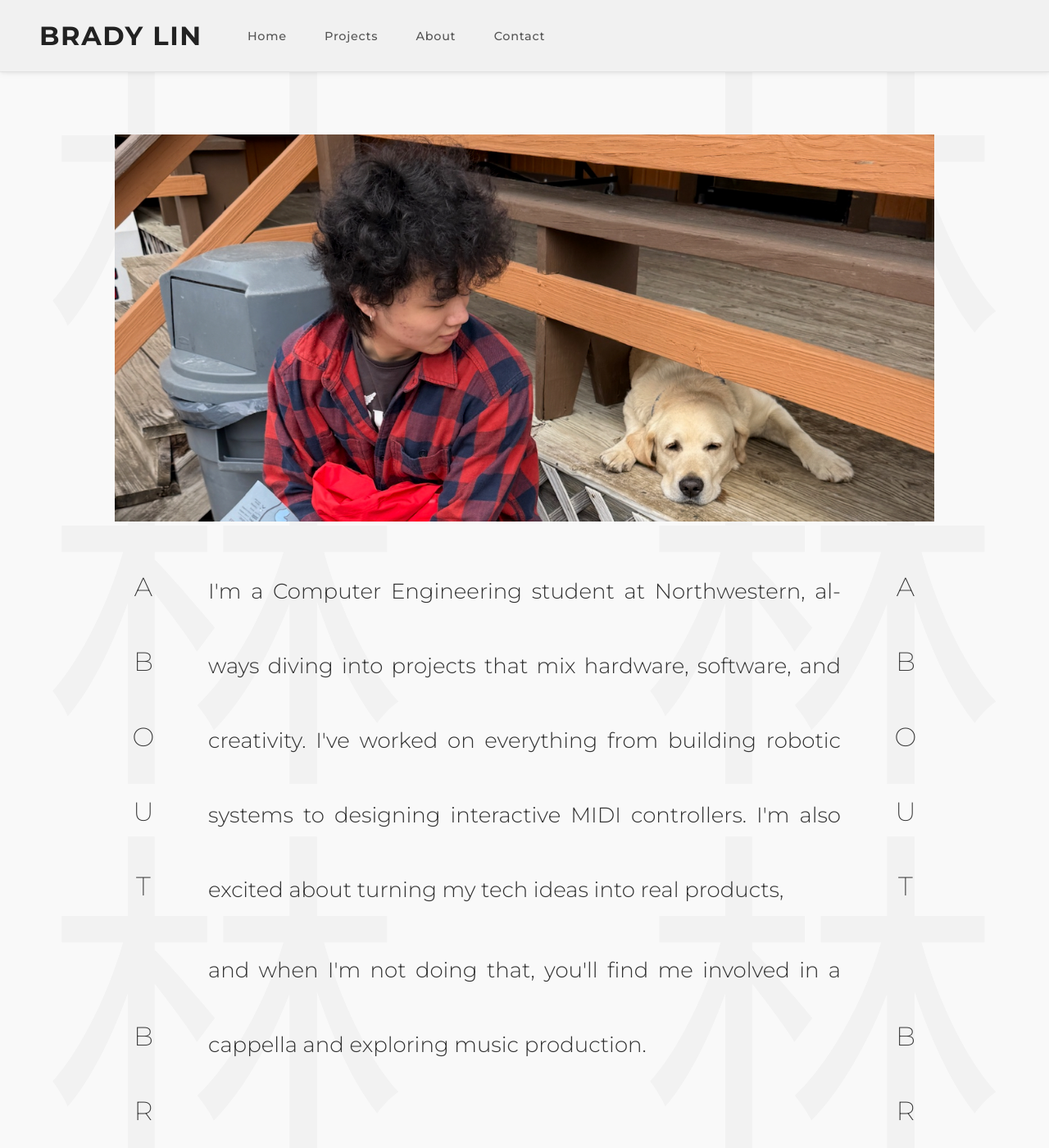
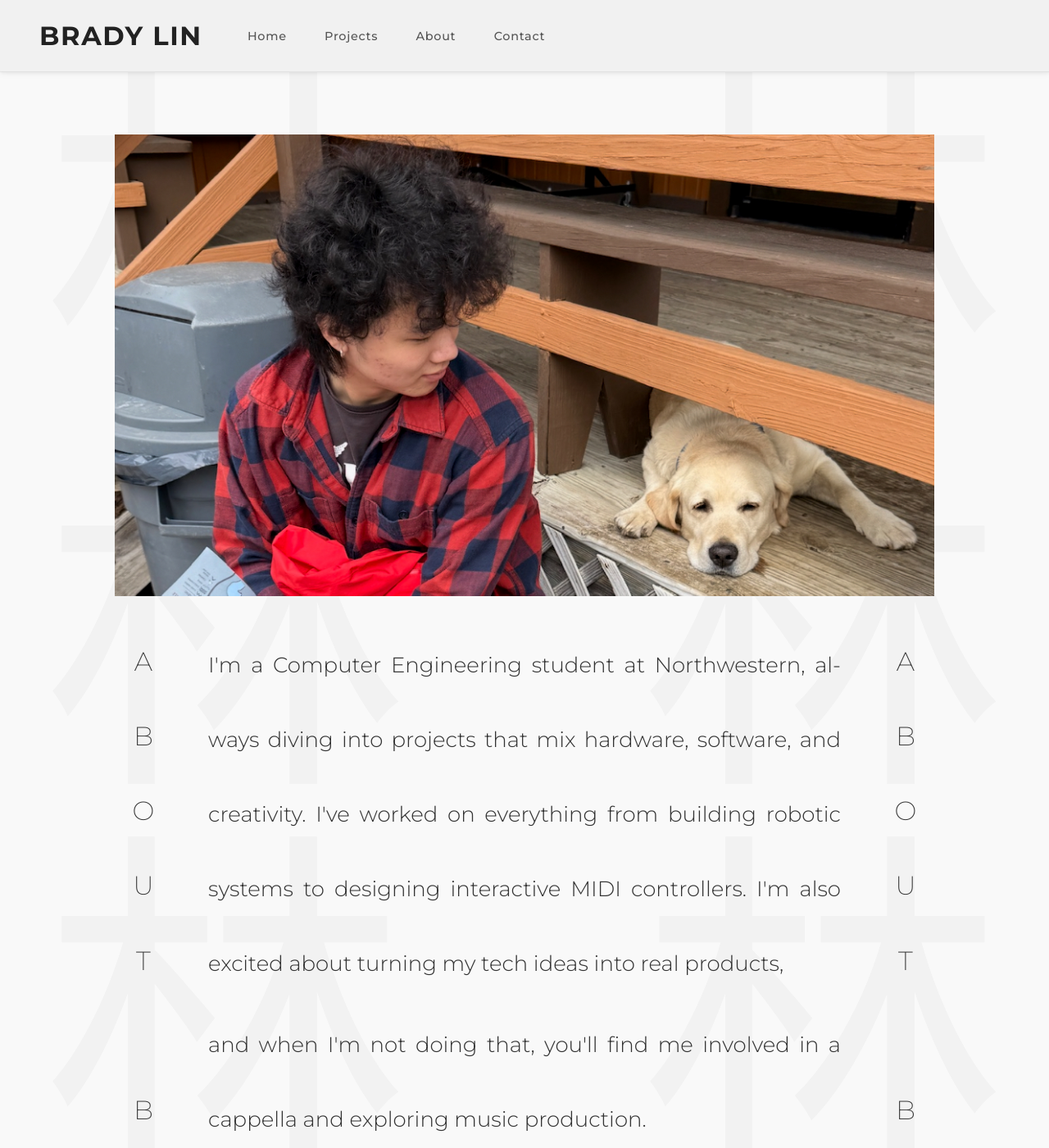
Before and after one commit to Bylin-code/Bylin-code.github.io, a Jekyll site: the page built from about.md, in a window 1280 px wide and 1400 px high. Shown: the whole window at 82% size. Built offline with Jekyll 4.4.1, drawn with Linux system fonts in a browser that asks for light colours.

Commit message:
about page mobile

```diff
--- a/_layouts/default.html
+++ b/_layouts/default.html
@@ -729,6 +729,38 @@
         padding: 0;
       }
 
+      /* About page main image responsive styling */
+      .about-image-container {
+        position: relative;
+        width: 100%;
+        height: 0;
+        padding-bottom: 56.25%; /* 16:9 aspect ratio on desktop */
+        overflow: hidden;
+        margin-bottom: 2rem;
+      }
+
+      /* Make about page image more portrait-oriented on smaller screens */
+      @media (max-width: 768px) {
+        .about-image-container {
+          padding-bottom: 100%; /* Square aspect ratio on medium screens */
+        }
+      }
+
+      @media (max-width: 480px) {
+        .about-image-container {
+          padding-bottom: 133.33%; /* 3:4 aspect ratio on small screens (more portrait-oriented) */
+        }
+      }
+
+      .about-main-image {
+        position: absolute;
+        top: 0;
+        left: 0;
+        width: 100%;
+        height: 100%;
+        object-fit: cover; /* Maintain aspect ratio while filling container */
+      }
+
       .about p, .contact p {
         line-height: 1.8;
         margin-bottom: 1.5rem;
@@ -1747,25 +1779,8 @@
               grid-template-columns: 1fr;
             }
 
-            /* Fix about section overflow on mobile */
             .about-section {
-              display: flex;
               flex-direction: column;
-              grid-template-columns: 1fr;
-              width: 100%;
-              max-width: var(--site-content-width);
-              overflow: hidden;
-            }
-
-            .about-image, .about-text {
-              grid-column: 1;
-              width: 100%;
-              max-width: 100%;
-            }
-
-            .about-image img, .about-text-content {
-              width: 100%;
-              max-width: 100%;
             }
 
             .carousel-container {
@@ -1776,6 +1791,39 @@
             .carousel-item.featured {
               width: 100%;
             }
+          }
+
+          /* About page specific styling with higher specificity */
+          section.about-page .about-image-container {
+            position: relative !important;
+            width: 100% !important;
+            height: 0 !important;
+            padding-bottom: 56.25% !important; /* 16:9 aspect ratio on desktop */
+            overflow: hidden !important;
+            margin-bottom: 2rem !important;
+            display: block !important;
+          }
+
+          /* Make about page image more portrait-oriented on smaller screens */
+          @media (max-width: 768px) {
+            section.about-page .about-image-container {
+              padding-bottom: 100% !important; /* Square aspect ratio on medium screens */
+            }
+          }
+
+          @media (max-width: 480px) {
+            section.about-page .about-image-container {
+              padding-bottom: 133.33% !important; /* 3:4 aspect ratio on small screens */
+            }
+          }
+
+          section.about-page .about-main-image {
+            position: absolute !important;
+            top: 0 !important;
+            left: 0 !important;
+            width: 100% !important;
+            height: 100% !important;
+            object-fit: cover !important; /* Maintain aspect ratio while filling container */
           }
         </style>
         <script src="/assets/js/carousel.js"></script>
```
